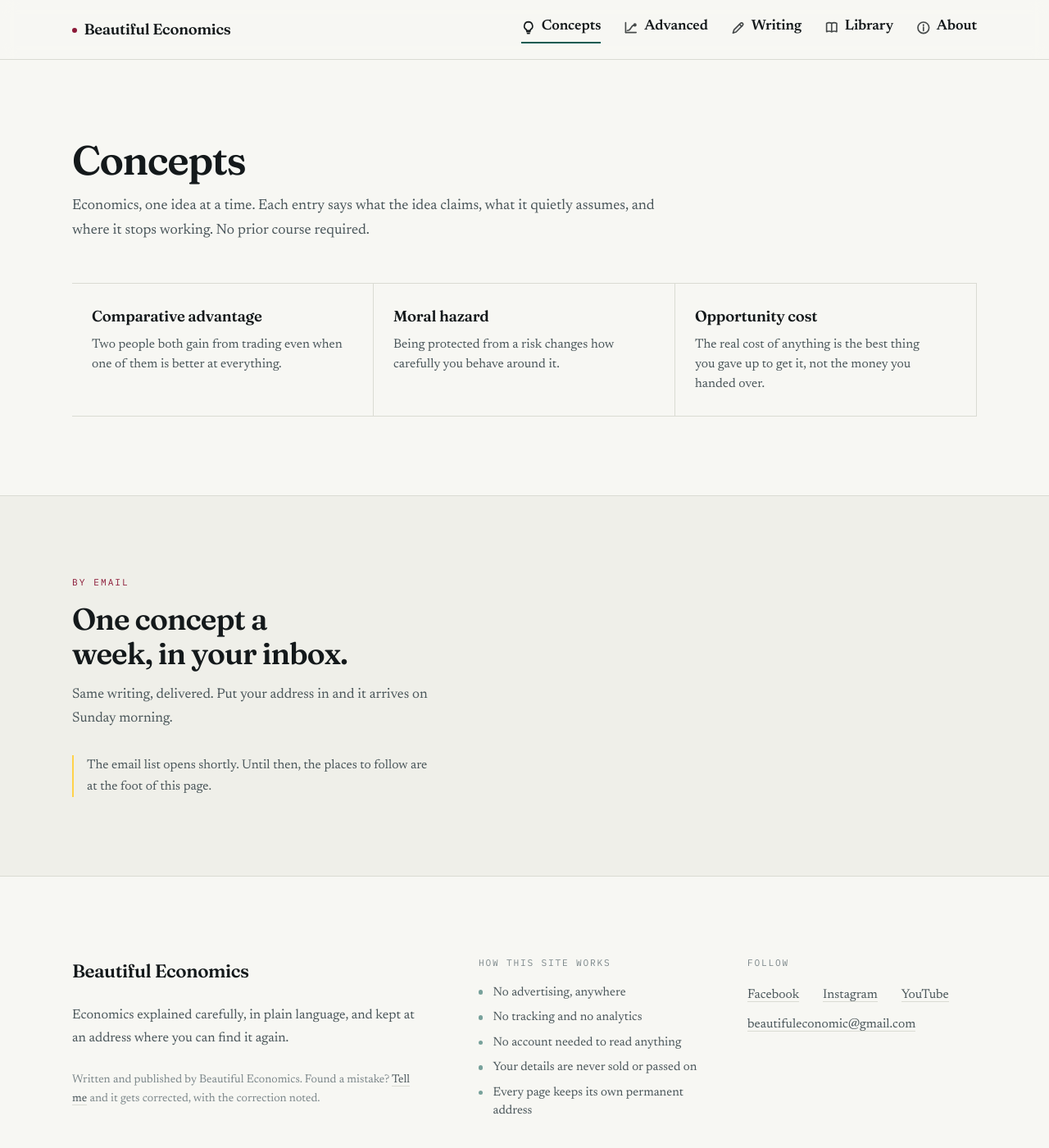
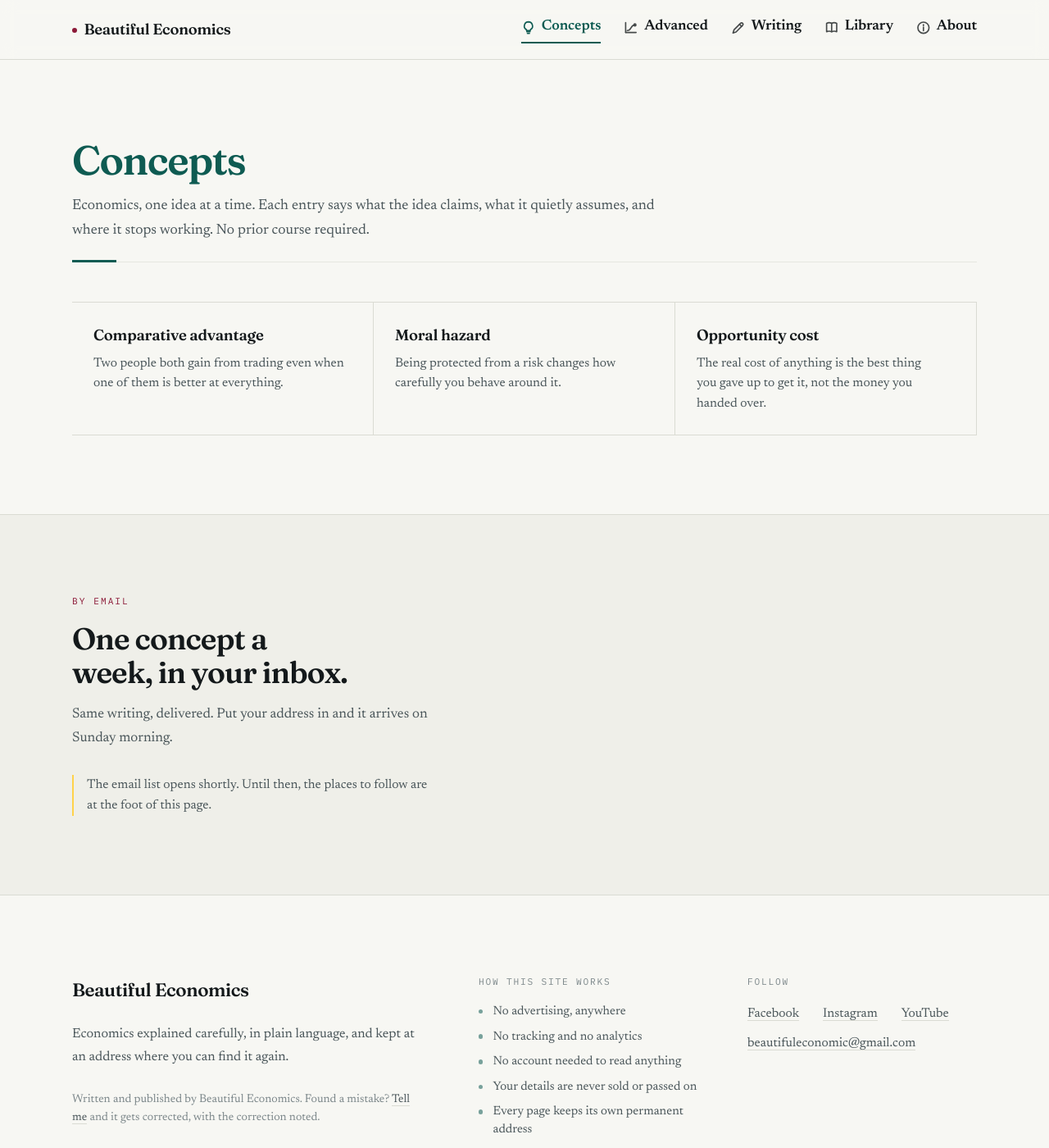
Before and after one commit to BeautifulEconomics/beautifuleconomics.github.io, a Jekyll site: the page built from concepts.html, in a window 1280 px wide and 1400 px high. Shown: the whole window at 82% size. Built offline with Jekyll 4.4.1, drawn with Linux system fonts in a browser that asks for light colours.

Commit message:
Let the section colour reach the page title and the cards

```diff
--- a/assets/css/style.css
+++ b/assets/css/style.css
@@ -1126,3 +1126,45 @@ body {
 .chai__eyes { transform-box: fill-box; transform-origin: 50% 50%; }
 
 @media (prefers-reduced-motion: reduce) { .chai { display: none; } }
+
+/* ============================================================
+   Making the section colour actually visible.
+   The accent was only ever a hairline before; here it reaches
+   the page title, the cards and the current navigation item,
+   so each section reads as its own colour at a glance.
+   ============================================================ */
+
+/* The biggest words on the page carry the section's colour. */
+body:not([data-section="home"]) .page-title { color: var(--accent); }
+
+/* A rule beneath the title, in the same colour. */
+body:not([data-section="home"]) .page-head {
+  border-bottom: 1px solid var(--rule-soft);
+  padding-bottom: 1.4rem;
+  position: relative;
+}
+body:not([data-section="home"]) .page-head::after {
+  content: ""; position: absolute; left: 0; bottom: -1px;
+  width: 3.4rem; height: 3px; background: var(--accent);
+}
+
+/* Concept cards: a coloured edge, and a tint when pointed at. */
+.concept-grid a {
+  border-left: 2px solid transparent;
+  transition: background .2s ease, border-color .2s ease;
+}
+.concept-grid a:hover, .concept-grid a:focus-visible {
+  background: var(--accent-wash);
+  border-left-color: var(--accent);
+}
+
+/* The entry underline follows the section instead of always crimson. */
+.entry__title a { background-image: linear-gradient(var(--accent), var(--accent)); }
+
+/* The glyph next to the current navigation item picks up the colour. */
+.nav a[aria-current="page"] { color: var(--accent); }
+.nav a[aria-current="page"] .nav__icon { stroke: var(--accent); opacity: 1; }
+
+/* A thicker stub on band headings, so it reads as a colour, not a hair. */
+.band__heading { padding-bottom: .8rem; }
+.band__heading::after { height: 3px; }
```
Also changed, not shown: scripts/_applyM.py (deleted, +0 -13 lines), scripts/_dM.txt (deleted, +0 -1 lines), .github/workflows/deploy-r24.yml (deleted).
